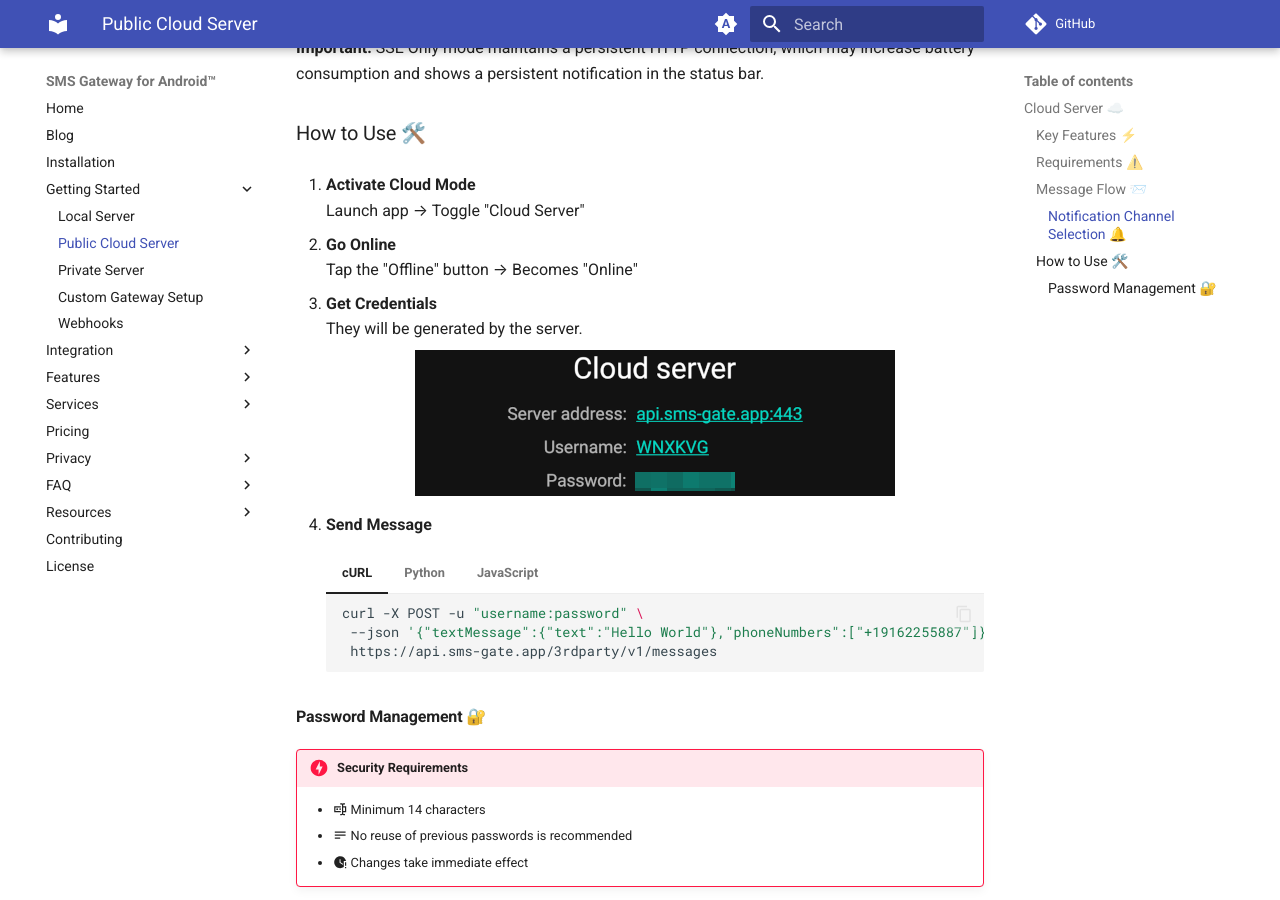
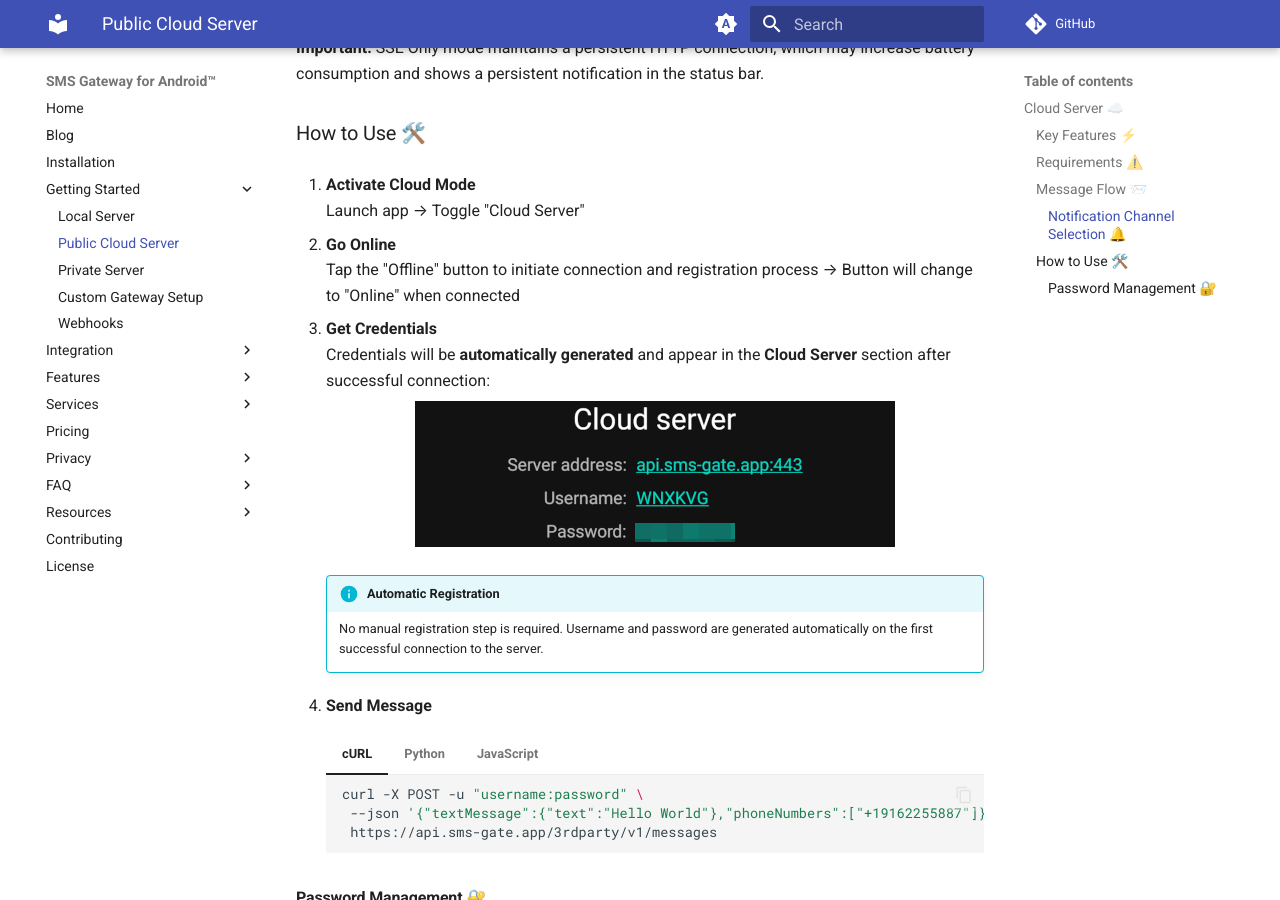
Before and after one commit to android-sms-gateway/docs-web, an MkDocs documentation site: the page built from docs/getting-started/public-cloud-server.md, in a window 1280 px wide and 900 px high, scrolled down 2337 px. Built offline with MkDocs 1.6.1 and Material for MkDocs 9.7.7, drawn with Linux system fonts in a browser that asks for light colours; emoji names are drawn with the system emoji font; comment, search, counter and statistics services are not loaded.

Commit message:
[private-server] clarify registration process

```diff
--- a/docs/getting-started/public-cloud-server.md
+++ b/docs/getting-started/public-cloud-server.md
@@ -125,13 +125,15 @@
    Launch app → Toggle "Cloud Server"
 
 2. **Go Online**
-   Tap the "Offline" button → Becomes "Online"
+   Tap the "Offline" button to initiate connection and registration process → Button will change to "Online" when connected
 
 3. **Get Credentials**
-   They will be generated by the server.
+    Credentials will be **automatically generated** and appear in the **Cloud Server** section after successful connection:
    <center>
       <img src="/assets/cloud-server.png" alt="Cloud Server credentials screenshot"/>
    </center>
+    !!! info "Automatic Registration"
+        No manual registration step is required. Username and password are generated automatically on the first successful connection to the server.
 
 
 
```
Also changed, not shown: docs/getting-started/private-server.md (+8 -2 lines).
